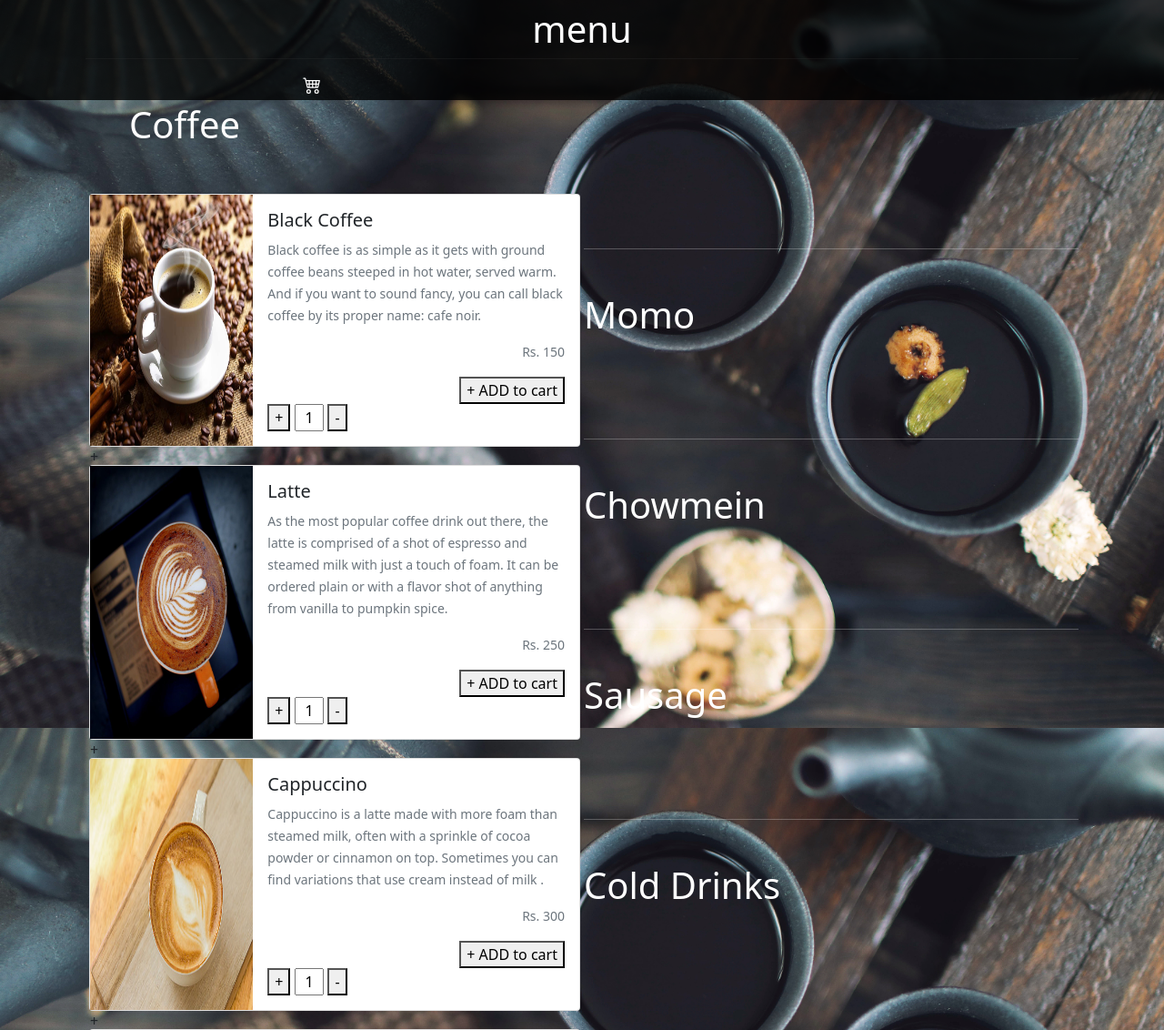
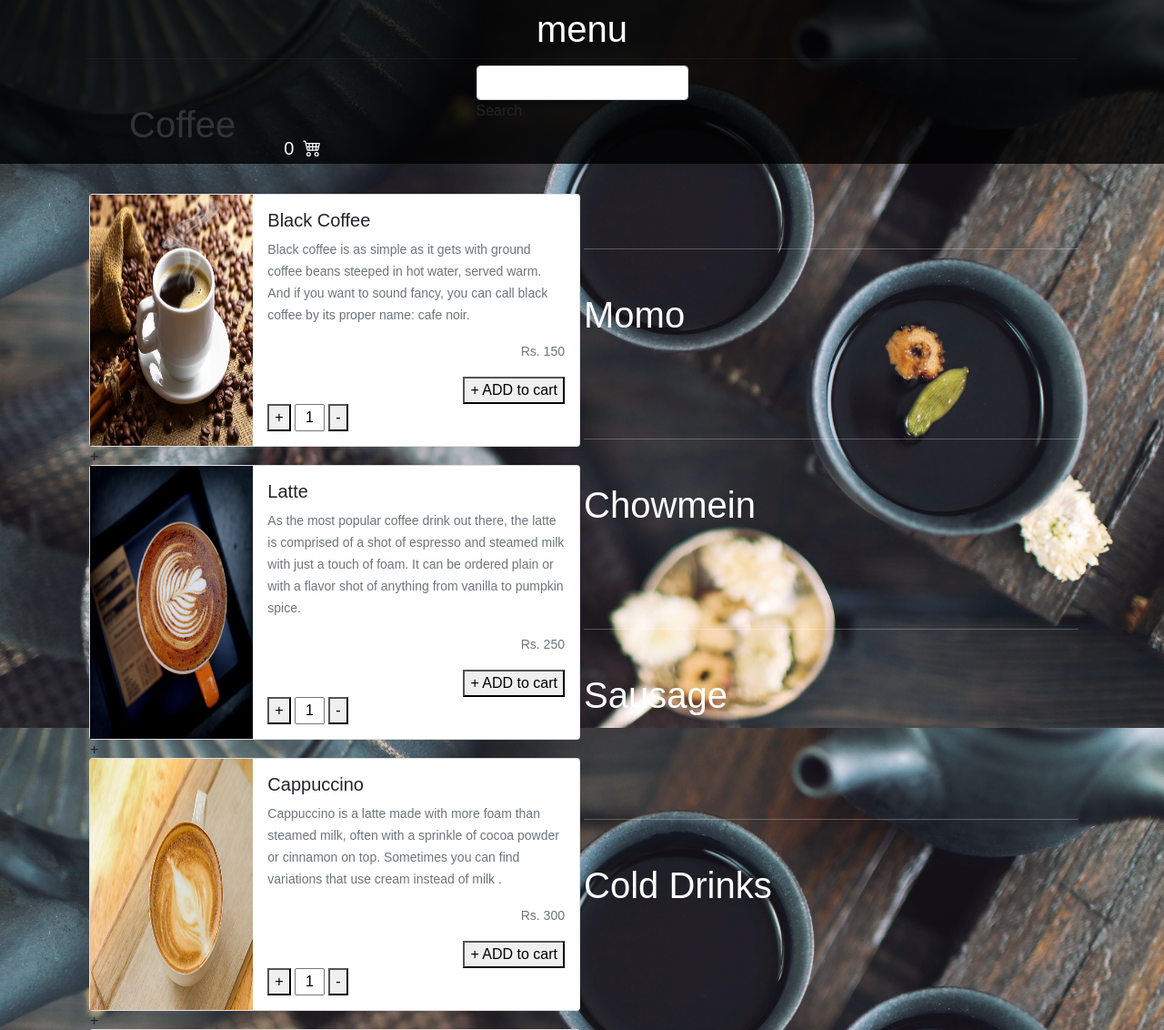
Before and after one commit to hridam/foodu, a PHP site: page /menu.php in a window 1280 px wide. Shown: the top 1132 px of the page at 91% size. Run offline with PHP 8.4, Linux system fonts and the light colour scheme; data comes from the database, SQL or seed files in the repository; some libraries are stand-ins or nearby versions.

Commit message:
added ajax search engine and added cart number
added ajax search engine
added cart tracking number of product inserted

```diff
--- a/project sem4/webs system/menu.php
+++ b/project sem4/webs system/menu.php
@@ -35,6 +35,11 @@
 
   <title>Menu</title>
   <style>
+    * {
+      font-family: sans-serif;
+
+    }
+
     input[type='text'] {
       width: 10%;
       text-align: center;
@@ -53,23 +58,39 @@
       height: 50%;
     }
 
-    #nav{
+    #nav {
       z-index: 1000;
     }
-    #card{
+
+    #card {
       transform: translateX(696%);
     }
   </style>
 </head>
 
 <body>
-  <div  class="position-fixed w-100" id="nav">
+  <div class="position-fixed w-100" id="nav">
     <div class="head">
       <h1 class="text-center text-white p-2">menu</h1>
+
+      <div class="container ">
+        <div class="input-group d-flex justify-content-center">
+          <div class="form-outline ">
+            <input id="search-input" type="search" id="form1" class="form-control" onkeyup="ajax(this.value)" />
+            <label class="form-label" for="form1">Search</label>
+          </div>
+
+          </button>
+        </div>
+      </div>
+
       <button type="button" class="btn" data-toggle="modal" data-target="#exampleModal" id="card">
-      <svg xmlns="http:/ /www.w3.org/2000/svg" width="20" height="20" fill="currentColor" class="bi bi-cart4 text-white"  viewBox="0 0 16 16">
+        <svg xmlns="http:/ /www.w3.org/2000/svg" width="20" height="20" fill="currentColor" class="bi bi-cart4 text-white" viewBox="0 0 16 16">
           <path d="M0 2.5A.5.5 0 0 1 .5 2H2a.5.5 0 0 1 .485.379L2.89 4H14.5a.5.5 0 0 1 .485.621l-1.5 6A.5.5 0 0 1 13 11H4a.5.5 0 0 1-.485-.379L1.61 3H.5a.5.5 0 0 1-.5-.5zM3.14 5l.5 2H5V5H3.14zM6 5v2h2V5H6zm3 0v2h2V5H9zm3 0v2h1.36l.5-2H12zm1.11 3H12v2h.61l.5-2zM11 8H9v2h2V8zM8 8H6v2h2V8zM5 8H3.89l.5 2H5V8zm0 5a1 1 0 1 0 0 2 1 1 0 0 0 0-2zm-2 1a2 2 0 1 1 4 0 2 2 0 0 1-4 0zm9-1a1 1 0 1 0 0 2 1 1 0 0 0 0-2zm-2 1a2 2 0 1 1 4 0 2 2 0 0 1-4 0z" />
+
         </svg>
+        <p class="text-white position-absolute " style="font-weight: 200;transform: translate(-21px,-25px);font-size: 20px;" id='no'>0</p>
+
 
       </button>
 
@@ -80,7 +101,7 @@
 
 
     <div class="container  ">
-
+      <div id="test"></div>
       <?php
       include("dbcon.php");
       if ($con) {
@@ -249,6 +270,10 @@
     var clicked = 0;
 
     function addCart(qty, name, price) {
+
+      var no = document.getElementById('no').innerHTML;
+      a = parseInt(no) + 1;
+      document.getElementById('no').innerHTML = a;
       var qtye = document.getElementById(qty).value;
       // console.log(qtye);
       // console.log(name);
@@ -306,7 +331,12 @@
         x = document.getElementById('mytable').rows[i].cells;
         for (j = 0; j <= 0; j++) {
           // console.log('this is'+x[0].innerHTML);
-          orders.push({name:x[0].innerHTML,price:x[1].innerHTML,qty:x[2].innerHTML,total:x[3].innerHTML})
+          orders.push({
+            name: x[0].innerHTML,
+            price: x[1].innerHTML,
+            qty: x[2].innerHTML,
+            total: x[3].innerHTML
+          })
           //   console.log(x[0].innerHTML)
           //   console.log( x[1].innerHTM)
           // console.log(x[2].innerHTML)
@@ -343,14 +373,35 @@
       a = document.getElementById.value = JSON.stringify(orders);
       if (a) {
         console.log('this is a jso  n file' + a);
-            window.location='orderProcessing.php?orders='+a;
+        window.location = 'orderProcessing.php?orders=' + a;
 
       }
     }
 
     function deleteRow(r) {
+      var no = document.getElementById('no').innerHTML;
+      a = parseInt(no)-1;
+      document.getElementById('no').innerHTML = a;
       var i = r.parentNode.parentNode.rowIndex;
       document.getElementById("mytable").deleteRow(i);
+    }
+  </script>
+  <script>
+    // ajax ko lagi
+    function ajax(str) {
+      if (str.length == 0) {
+        document.getElementById("test").innerHTML = "";
+        return;
+      } else {
+        var xmlhttp = new XMLHttpRequest();
+        xmlhttp.onreadystatechange = function() {
+          if (this.readyState == 4 && this.status == 200) {
+            document.getElementById("test").innerHTML = this.responseText;
+          }
+        };
+        xmlhttp.open("GET", "test.php?q=" + str, true);
+        xmlhttp.send();
+      }
     }
   </script>
 
```
Lines whose indentation alone changed are shown as unchanged.
